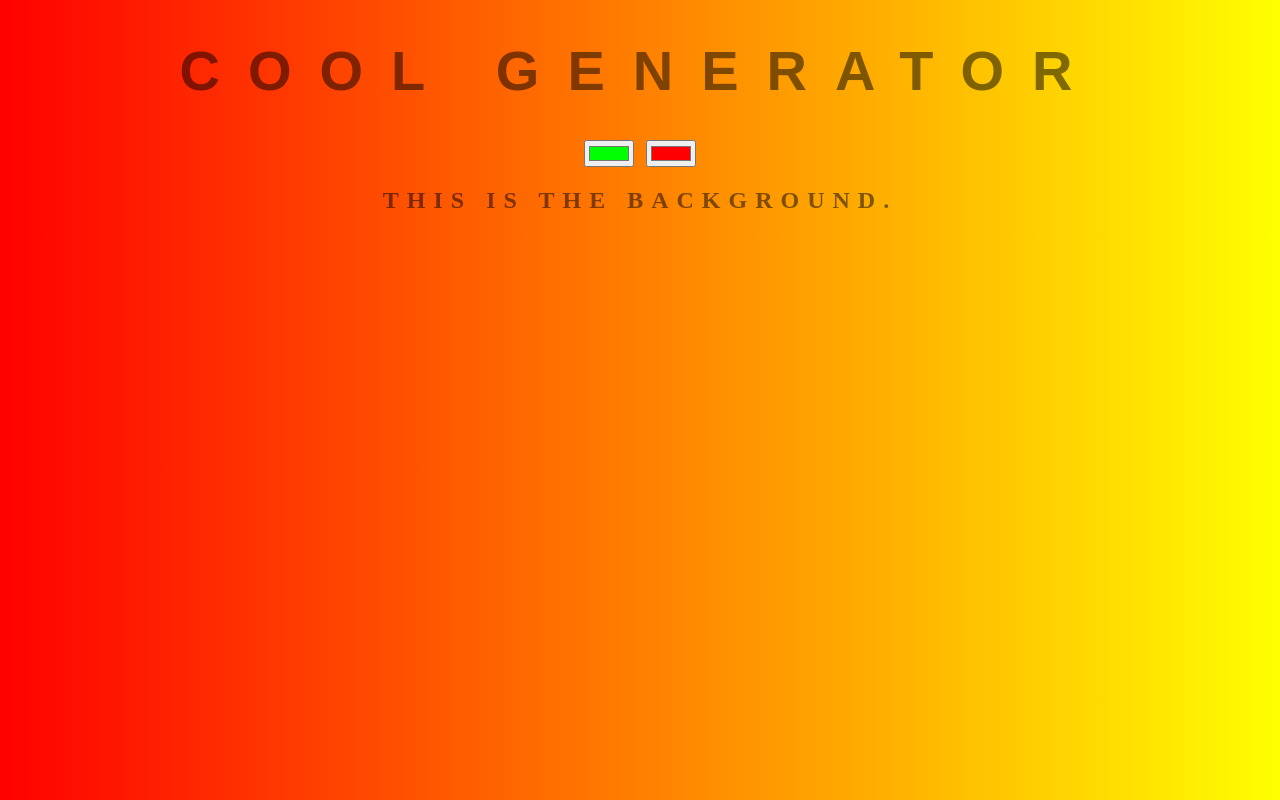
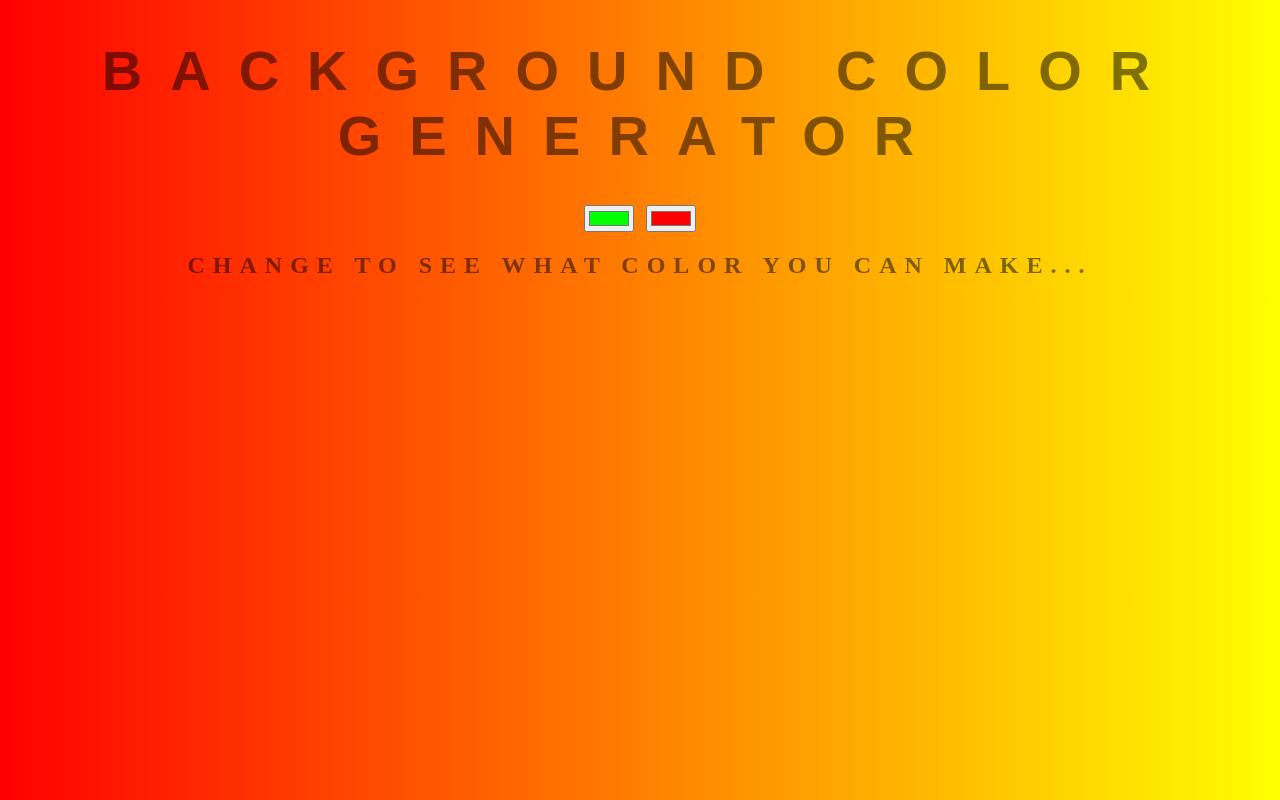
Before and after one commit to BigT1305/background-generator, a website: page index.html in a window 1280 px wide. Drawn offline with Linux system fonts and the light colour scheme.

Commit message:
Changed the text on screen

```diff
--- a/index.html
+++ b/index.html
@@ -5,10 +5,10 @@
 	<link rel="stylesheet" type="text/css" href="style.css">
 </head>
 <body id="gradient">
-	<h1>COOL Generator</h1>
+	<h1>Background Color Generator</h1>
 	<input class="color1" type="color" name="color1" value="#00ff00">
 	<input class="color2" type="color" name="color2" value="#ff0000">
-	<h2>This is the background.</h2>
+	<h2>Change to see what color you can make...</h2>
 	<h3></h3>
 	<script type="text/javascript" src="script.js"></script>
 
```
